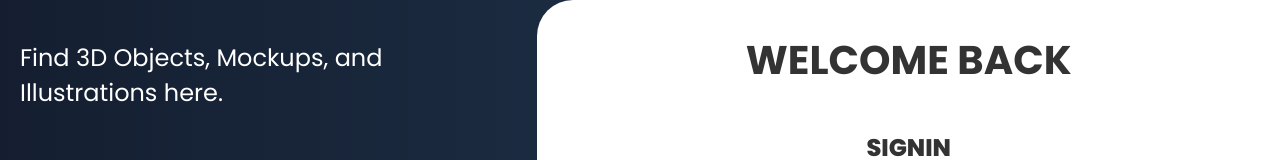
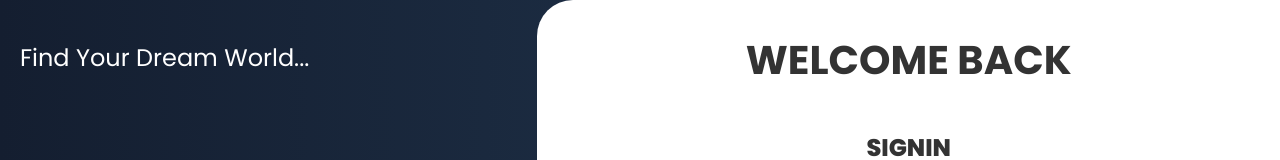
Before and after one commit to Kalana0001/book_review_app, a React (Create React App) app in the folder client/: page /signin in a window 1280 px wide. Shown: the top 160 px of the page. Built offline with nearby package versions, Linux system fonts and the light colour scheme.

Commit message:
6 commit

```diff
--- a/client/src/components/Signin/Signin.js
+++ b/client/src/components/Signin/Signin.js
@@ -53,7 +53,7 @@ const Signin = () => {
   return (
     <div className="container">
       <div className="left">
-        <p className="desc">Find 3D Objects, Mockups, and Illustrations here.</p>
+        <p className="desc">Find Your Dream World...</p>
         <img src={img1} alt="SignIn Page" className="sign_img" />
       </div>
       <div className="right">
--- a/client/src/components/Signup/Signup.js
+++ b/client/src/components/Signup/Signup.js
@@ -66,7 +66,7 @@ const Signup = () => {
   return (
     <div className="container">
       <div className="left">
-        <p className="desc">Find 3D Objects, Mockups, and Illustrations here.</p>
+        <p className="desc">Find Your Dream World...</p>
         <img src={img1} alt="Signup illustration" className="sign_img" />
       </div>
       <div className="right">
```
